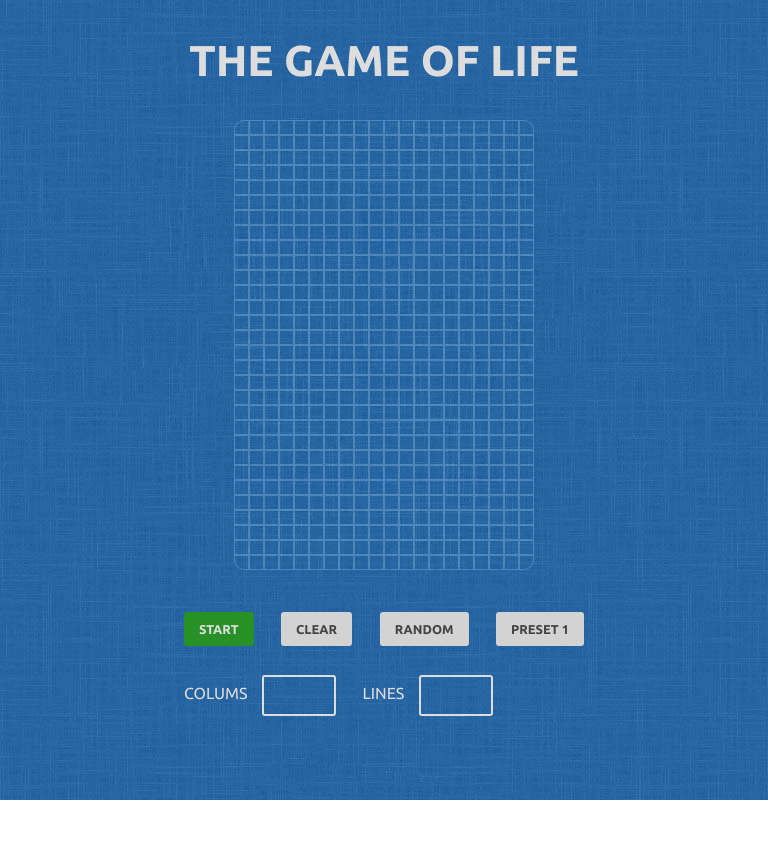
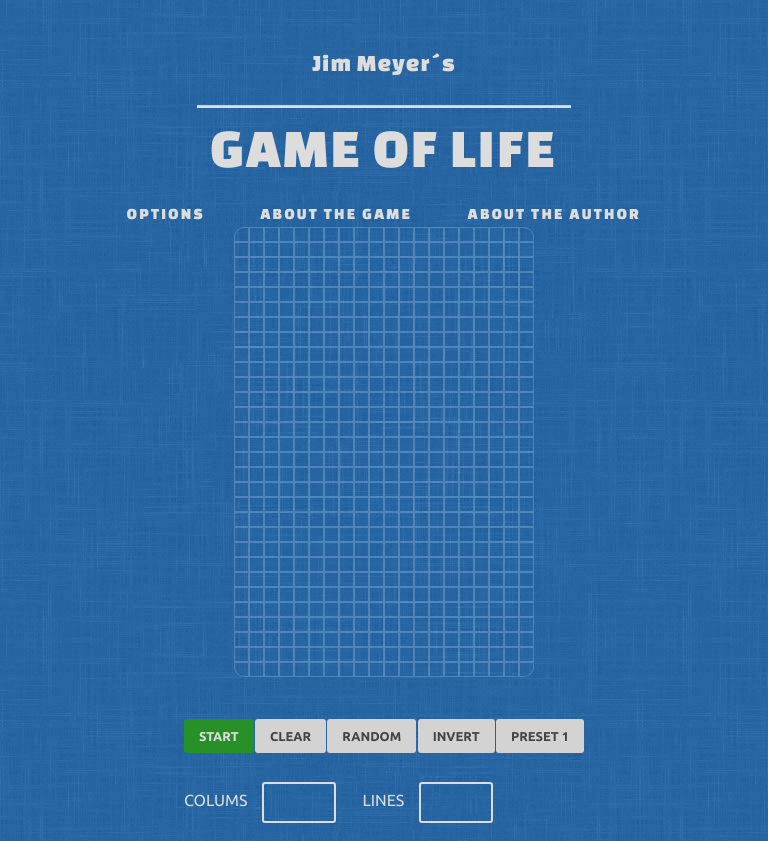
Before and after one commit to tirmey/gameOfLife, a plain HTML site: page index.html in a window 768 px wide. Before the commit the page ends 800 px from the top, so only its background shows below. Drawn offline with Linux system fonts and the light colour scheme.

Commit message:
invert button implemented, more media styling

```diff
--- a/code.js
+++ b/code.js
@@ -9,7 +9,7 @@ var col = 20,
 ///////////////////////////////LISTENERS///////////////////////////////
 //////////////////////////////////////////////////////////////////////
 
-//listener to the cells
+//listener apply to the cell container the cells
 document.getElementById("gridContainer").addEventListener("click", function(e){
     var clickedItem;
     if (e.target.classList.contains("cell")) {
@@ -24,21 +24,21 @@ document.getElementById("gridContainer").addEventListener("click", function(e){
     }
 });
 
-//start the simulation
+//BUTTON START - start the simulation
 document.getElementById("start").addEventListener("click", function(){
     startPause();
     document.getElementById("start").classList.toggle("hidden");
     document.getElementById("pause").classList.toggle("hidden");
 });
 
-//pause the simulation
+//BUTTON PAUSE - pause the simulation
 document.getElementById("pause").addEventListener("click", function(){
     clearInterval(start);
     document.getElementById("start").classList.toggle("hidden");
     document.getElementById("pause").classList.toggle("hidden");
 });
 
-//start and pause the simulation
+//SPACEBAR - start and pause the simulation
 document.addEventListener("keypress", function(e){
 
     if (e.keyCode == 32) {
@@ -56,42 +56,44 @@ document.addEventListener("keypress", function(e){
     }
 
 });
-//clear the board
+//BUTTON CLEAR - clear the board
 document.getElementById("clear").addEventListener("click", function(){
     remove();
 });
 
-//change the width of the matrix
+//BUTTON RANDOM - randomly populate the matrix
+document.getElementById("random").addEventListener("click", function(){
+    remove();
+    random();
+});
+
+//BUTTON INVERT - randomly populate the matrix
+document.getElementById("invert").addEventListener("click", function(){
+    invert();
+});
+
+
+
+//BUTTON PRESET 1 - PReset Pattern 1
+document.getElementById("preset1").addEventListener("click", function(){
+    preset1()
+});
+
+//INPUT COLUMS - change the width of the matrix
 document.getElementById("cols").addEventListener("change", function(){
     col = document.getElementById("cols").value;
     document.getElementById("gridContainer").innerHTML="";
     grid(col, line);
 });
 
-//change the height of the matrix
+//INPUT LINES - change the height of the matrix
 document.getElementById("lines").addEventListener("change", function(){
     line = document.getElementById("lines").value;
     document.getElementById("gridContainer").innerHTML="";
     grid(col, line);
 });
 
-//randomly populate the matrix
-document.getElementById("random").addEventListener("click", function(){
-    remove();
-    for (let i = line; i >= 1; i--) {
-        for (let j = col; j >= 1; j--) {
-            rand = Math.random();
-            if (rand > 0.5) {
-                document.getElementById(i + "-" + j).classList.add("alive");
-            }
-        }
-    }
-});
 
-//preset 1 button
-document.getElementById("preset1").addEventListener("click", function(){
-    preset1()
-});
 
 ///////////////////////////////FUNCTIONS///////////////////////////////
 ///////////////////////////////////////////////////////////////////////
@@ -148,6 +150,25 @@ marking = function newCicle(col, line) {
     }
 }
 
+random = function() {
+    for (let i = line; i >= 1; i--) {
+        for (let j = col; j >= 1; j--) {
+            rand = Math.random();
+            if (rand > 0.5) {
+                document.getElementById(i + "-" + j).classList.add("alive");
+            }
+        }
+    }
+}
+
+invert = function() {
+    for (let i = line; i >= 1; i--) {
+        for (let j = col; j >= 1; j--) {
+            document.getElementById(i + "-" + j).classList.toggle("alive");
+        }
+    }
+}
+
 remove = function() {
     var cells = document.getElementById("gridContainer").children;
     for (let i = 0; i <= (cells.length-1); i++) {
@@ -175,32 +196,28 @@ startPause = function() {
     start = setInterval(function() {
         marking(col, line);
         action(col, line);
-    },50);
+    },100);
 }
 
+
+
 preset1 = function() {
+
+    remove();
     //central cell
     document.getElementById((Math.round(line/2) + 0) + "-" + (Math.round(col/2) + 0)).classList.add("alive");
 
     //central line
-    document.getElementById((Math.round(line/2) + 1) + "-" + Math.round(col/2)).classList.add("alive");
-    document.getElementById((Math.round(line/2) + 2)  + "-" + Math.round(col/2)).classList.add("alive");
-    document.getElementById((Math.round(line/2) + 3)  + "-" + Math.round(col/2)).classList.add("alive");
-    document.getElementById((Math.round(line/2) + 4)  + "-" + Math.round(col/2)).classList.add("alive");
-    document.getElementById((Math.round(line/2) - 1)  + "-" + Math.round(col/2)).classList.add("alive");
-    document.getElementById((Math.round(line/2) - 2) + "-" + Math.round(col/2)).classList.add("alive");
-    document.getElementById((Math.round(line/2) - 3) + "-" + Math.round(col/2)).classList.add("alive");
-    document.getElementById((Math.round(line/2) - 4) + "-" + Math.round(col/2)).classList.add("alive");
+    for (let i = 1; i <= 4; i++) {
+        document.getElementById((Math.round(line/2) + i) + "-" + Math.round(col/2)).classList.add("alive");
+        document.getElementById((Math.round(line/2) - i)  + "-" + Math.round(col/2)).classList.add("alive");
+    }
 
     // central col
-    document.getElementById(Math.round(line/2) + "-" + (Math.round(col/2) + 1)).classList.add("alive");
-    document.getElementById(Math.round(line/2) + "-" + (Math.round(col/2) + 2)).classList.add("alive");
-    document.getElementById(Math.round(line/2) + "-" + (Math.round(col/2) + 3)).classList.add("alive");
-    document.getElementById(Math.round(line/2) + "-" + (Math.round(col/2) + 4)).classList.add("alive");
-    document.getElementById(Math.round(line/2) + "-" + (Math.round(col/2) - 1)).classList.add("alive");
-    document.getElementById(Math.round(line/2) + "-" + (Math.round(col/2) - 2)).classList.add("alive");
-    document.getElementById(Math.round(line/2) + "-" + (Math.round(col/2) - 3)).classList.add("alive");
-    document.getElementById(Math.round(line/2) + "-" + (Math.round(col/2) - 4)).classList.add("alive");
+    for (let i = 1; i <= 4; i++) {
+        document.getElementById(Math.round(line/2) + "-" + (Math.round(col/2) + i)).classList.add("alive");
+        document.getElementById(Math.round(line/2) + "-" + (Math.round(col/2) - i)).classList.add("alive");
+    }
 
     //line and col terminations
     document.getElementById((Math.round(line/2) + 4)  + "-" + (Math.round(col/2) + 1)).classList.add("alive");
@@ -224,7 +241,6 @@ preset1 = function() {
 
     document.getElementById((Math.round(line/2) + 3)  + "-" + (Math.round(col/2) - 2)).classList.add("alive");
     document.getElementById((Math.round(line/2) + 2)  + "-" + (Math.round(col/2) - 3)).classList.add("alive");
-
 }
 
 grid(col, line);
--- a/index.html
+++ b/index.html
@@ -4,13 +4,16 @@
     <meta charset = "UTF-8"/>
     <title>The Game of Life</title>
     <link href="https://fonts.googleapis.com/css?family=Ubuntu:400,700" rel="stylesheet">
+    <link href="https://fonts.googleapis.com/css?family=Changa+One" rel="stylesheet">
     <link rel="stylesheet" href="reset-min.css">
     <link rel="stylesheet" href="life.css">
     <link rel="stylesheet" href="media.css">
 
 </head>
 <body>
-<h1> THE GAME OF LIFE</h1>
+    <h2>Jim Meyer´s</h2>
+    <hr>
+    <h1>GAME OF LIFE</h1>
     <div id="gridContainer">
         <!--cells here-->
     </div>
@@ -20,6 +23,7 @@
     <button id="pause" class="hidden">pause</button>
     <button id="clear">clear</button>
     <button id="random">random</button>
+    <button id="invert">invert</button>
     <button id="preset1">preset 1</buton>
     </div>
 
@@ -33,6 +37,13 @@
             <input id="lines" type="number">
         </div>
     </form>
+    <nav>
+    <ul>
+        <li>OPTIONS</li>
+        <li>ABOUT THE GAME</li>
+        <li>ABOUT THE AUTHOR</li>
+    </ul>
+    </nav>
     <script src="code.js"></script>
 
 </body>
--- a/life.css
+++ b/life.css
@@ -1,15 +1,42 @@
 body {
-    padding: 20px;
+    padding: 10px;
     background-image: url(img/back.jpg);
-    line-height: 0px;
     font-family: 'Ubuntu', sans-serif;
 }
 
+#gridContainer {
+    line-height: 0px;
+}
+
 h1 {
+
     text-align: center;
     color: #ddd;
     font-size: 7vmin;
-    margin: 40px 0px 60px 0px;
+    margin: 10px auto 30px auto;
+    font-size: 9vmin;
+    font-family: 'Changa One', cursive;
+    font-weight: 100;
+    letter-spacing: 0.3vmin;
+}
+
+hr {
+    width: 300px;;
+    margin: 0 auto;
+    height: 2px;
+    background-color: #ddd;
+
+}
+
+h2 {
+
+    text-align: center;
+    color: #ddd;
+    margin: 40px auto 30px auto;
+    font-size: 3.5vmin;
+    font-weight: 100;
+    letter-spacing: 0.15vmin;
+    font-family: 'Changa One', cursive;
 }
 
 #gridContainer {
@@ -67,6 +94,7 @@ input {
 }
 
 button {
+    cursor: pointer;
     font-family: 'Ubuntu', sans-serif;
     font-size: 1.5vmin;
     font-weight: 700;
@@ -134,3 +162,36 @@ input[type=number]::-webkit-outer-spin-button {
 #grid-control div:first-child {
     margin-right: 3vmin;
 }
+
+ul {
+    display: -webkit-box;
+    display: -ms-flexbox;
+    display: flex;
+    -ms-flex-line-pack: distribute;
+        align-content: space-around;
+    position: fixed;
+    bottom: 50px;
+    right: 50px;
+    -ms-flex-flow: row wrap;
+    flex-flow: row wrap;
+    width: 250px;
+    height: 200px;
+    border: solid #ddd 2px;
+    border-radius: 10px;
+    padding: 15px;
+    font-size: 1.2em;
+    font-family: 'Changa One', cursive;
+    font-weight: 100;
+    letter-spacing: 0.3vmin;
+    color: #ddd;
+}
+
+li {
+    -webkit-transition: all 0.3s;
+    transition: all 0.3s;
+    cursor: pointer;
+}
+li:hover {
+    -webkit-transform: scale(1.05, 1.05) translateX(5px);
+            transform: scale(1.05, 1.05) translateX(5px);
+}
--- a/media.css
+++ b/media.css
@@ -1,8 +1,22 @@
 @media screen and (max-width: 450px) {
 
-       h1 {
-        font-size: 9vmin;
+   h1 {
+    font-size: 12vmin;
+    font-family: 'Changa One', cursive;
     }
+
+    hr {
+        width: 50%;
+        margin: 0 auto;
+        height: 2px;
+        background-color: #ddd;
+    }
+
+    h2 {
+        font-size: 6vmin;
+        font-family: 'Changa One', cursive;
+    }
+
     .cell {
         border: 0.1vmin solid rgba(180, 218, 250, 0.27);
         width: 3vmin;
@@ -10,13 +24,13 @@
     }
 
     .controls {
-        width: 90%;
+        width: 100%;
     }
 
     button {
-        font-size: 0.7em;
+        font-size: 0.8em;
         font-weight: 700;
-        padding: 2vmin 3vmin;
+        padding: 2vmin 1.5vmin;
         margin: 1.5vmin 0;
     }
 
@@ -41,12 +55,29 @@
         margin-right: 2em;
     }
 
+
+
 }
 
 @media screen and (min-width: 451px) and (max-width: 768px) {
 
     h1 {
-        font-size: 2.7em;
+        font-size: 3.5em;
+        font-family: 'Changa One', cursive;
+        width: 100%
+    }
+
+    hr {
+        width: 50%;
+        margin: 0 auto;
+        height: 2px;
+        background-color: #ddd;
+    }
+
+    h2 {
+        font-size: 1.5em;
+
+        font-family: 'Changa One', cursive;
     }
 
     .cell {
@@ -86,3 +117,48 @@
     }
 
 }
+
+@media screen and (min-width: 768px) and (max-width: 1024px) {
+
+    h1 {
+        margin-bottom: 50px;
+    }
+
+    ul {
+    display: -webkit-box;
+    display: -ms-flexbox;
+    display: flex;
+    -ms-flex-line-pack: distribute;
+    align-content:center;
+        -ms-flex-pack: distribute;
+            justify-content: space-around;
+    position: absolute;
+    bottom: auto;
+    right: auto;
+    top: 190px;
+    left: calc(50% - 300px);
+    -ms-flex-flow: row wrap;
+    flex-flow: row wrap;
+    width: 600px;
+    height: auto;
+    border: solid #ddd 0px;
+    border-radius: 10px;
+    padding: 15px;
+    font-size: 1em;
+    font-family: 'Changa One', cursive;
+    font-weight: 100;
+    letter-spacing: 0.3vmin;
+    color: #ddd;
+}
+
+    li {
+        -webkit-transition: all 0.3s;
+        transition: all 0.3s;
+        cursor: pointer;
+    }
+    li:hover {
+        -webkit-transform: scale(1.2, 1.2);
+                transform: scale(1.2, 1.2);
+    }
+
+}
```
Lines whose indentation alone changed are shown as unchanged.
